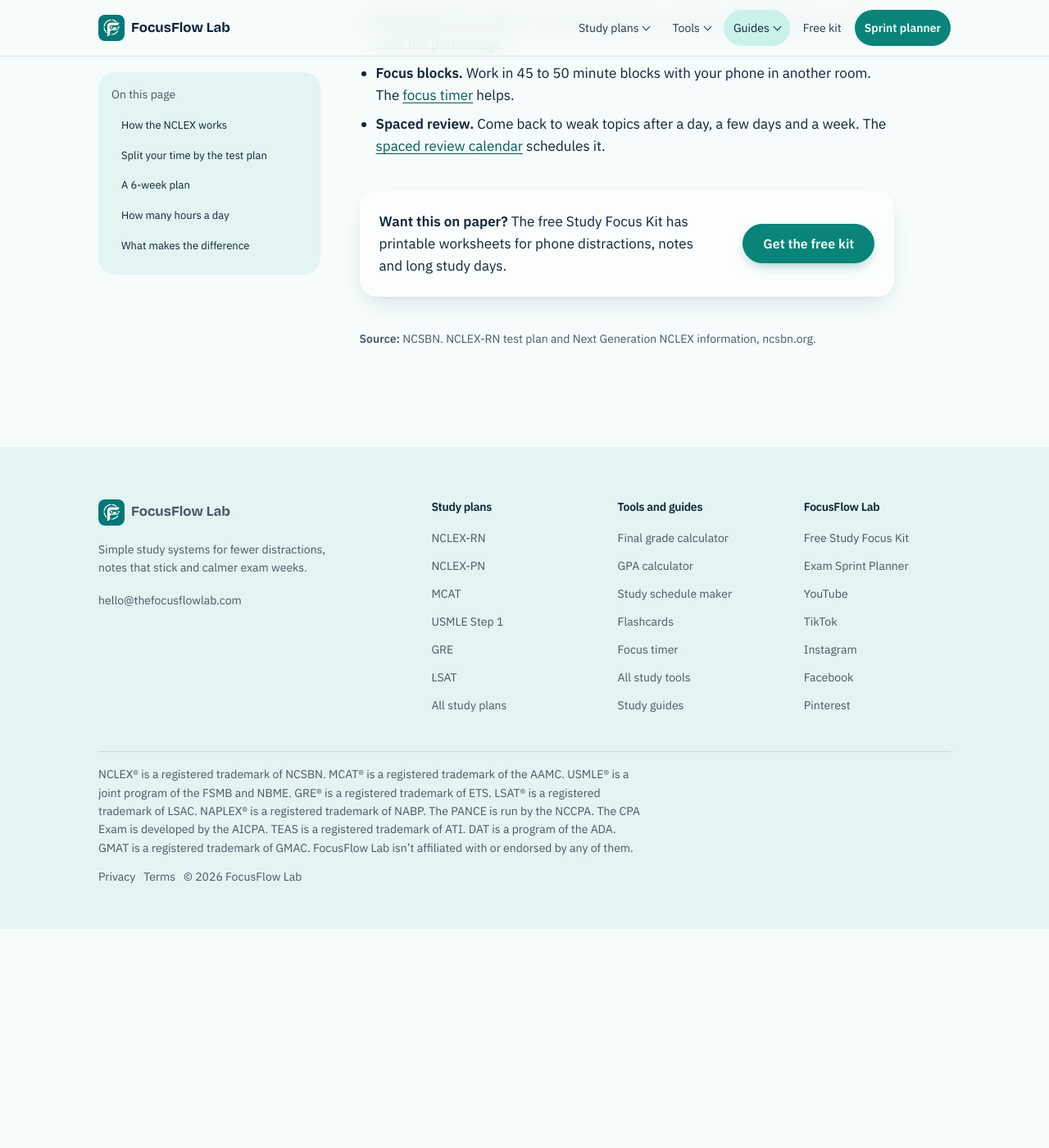
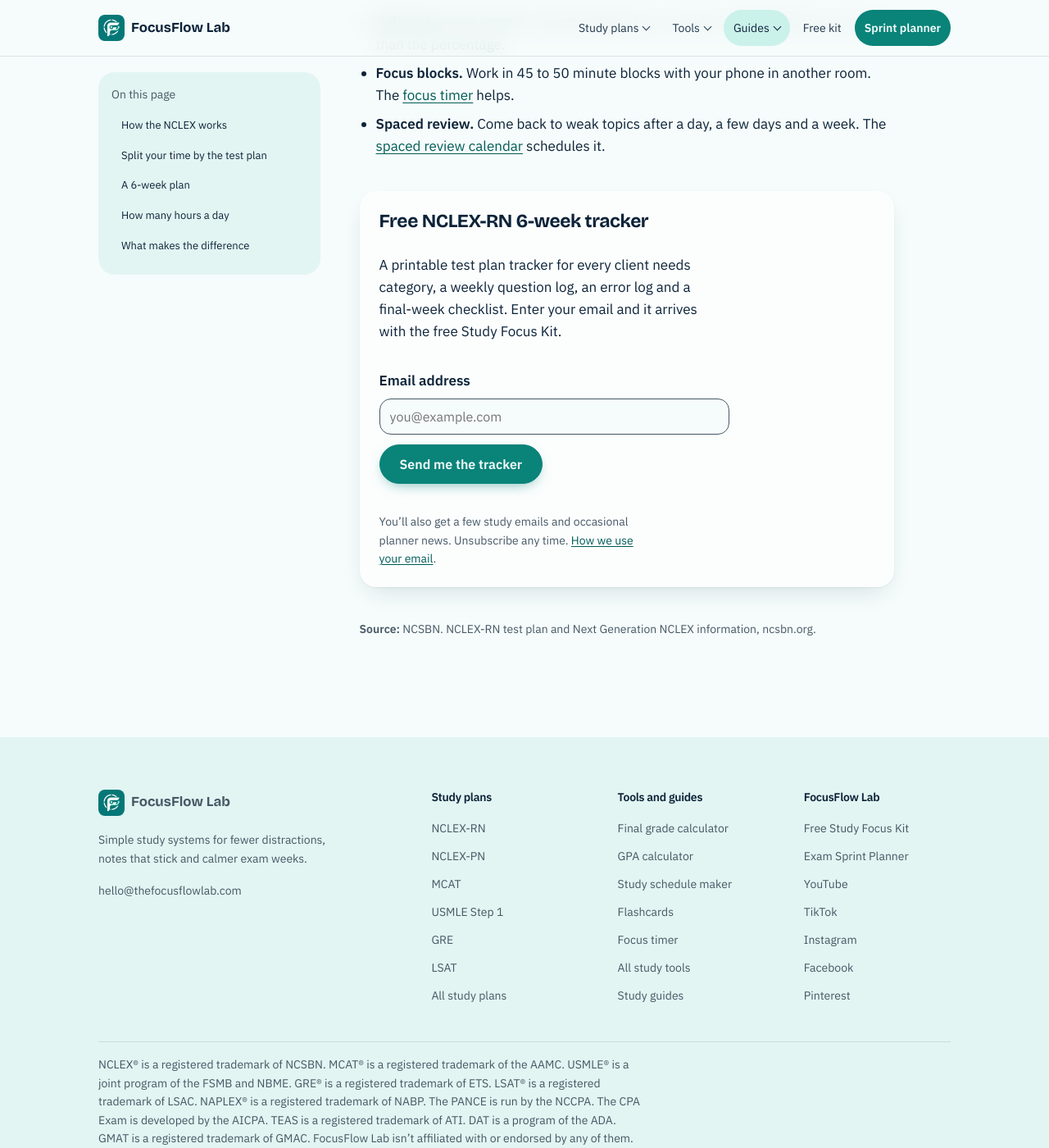
Before and after one commit to focusflowlab/focusflowlab.github.io, a Jekyll site: the page guides/how-to-study-for-the-nclex/index.html, which Jekyll copies as it is, in a window 1280 px wide and 1400 px high, scrolled down 1627 px. Shown: the whole window at 82% size. Built offline with Jekyll 4.4.1, drawn with Linux system fonts in a browser that asks for light colours; before the commit the page ends 2760 px from its top, so only the background shows below that.

Commit message:
Free NCLEX-RN 6-week tracker signup on the NCLEX plan and guide pages
Co-Authored-By: Claude Opus 5.5 <noreply@anthropic.com>

```diff
--- a/assets/site.css
+++ b/assets/site.css
@@ -576,3 +576,6 @@ body.embed { background: var(--color-paper); }
 .embed-main { padding: var(--space-md); max-width: 640px; margin: 0 auto; }
 .embed-main .sheet { margin: 0; }
 .embed-credit { margin: var(--space-sm) 0 0; font-size: var(--text-sm); color: var(--color-muted); text-align: center; }
+.tracker-offer { margin-block: var(--space-xl); }
+.tracker-title { font-size: var(--text-title); margin: 0 0 var(--space-xs); }
+.tracker-offer .kit-form { margin-top: var(--space-md); }
--- a/guides/how-to-study-for-the-nclex/index.html
+++ b/guides/how-to-study-for-the-nclex/index.html
@@ -240,9 +240,21 @@
 <li><strong>Spaced review.</strong> Come back to weak topics after a day, a few days and a week. The <a href="/tools/spaced-review/">spaced review calendar</a> schedules it.</li>
 </ul>
 
-        <aside class="sheet guide-kit" aria-label="Free Study Focus Kit">
-          <p><strong>Want this on paper?</strong> The free Study Focus Kit has printable worksheets for phone distractions, notes and long study days.</p>
-          <a class="btn" href="/#free-kit">Get the free kit</a>
+        <aside class="sheet guide-kit tracker-offer" aria-label="Free NCLEX tracker">
+          <h2 class="tracker-title">Free NCLEX-RN 6-week tracker</h2>
+          <p>A printable test plan tracker for every client needs category, a weekly question log, an error log and a final-week checklist. Enter your email and it arrives with the free Study Focus Kit.</p>
+          <form class="kit-form" id="kit-form" action="https://assets.mailerlite.com/jsonp/2740917/forms/202322886786024656/subscribe" method="post" novalidate>
+            <label for="kit-email">Email address</label>
+            <div class="kit-row">
+              <input type="email" id="kit-email" name="fields[email]" autocomplete="email" required placeholder="you@example.com" aria-describedby="kit-status">
+              <button class="btn" type="submit">Send me the tracker</button>
+            </div>
+            <div class="kit-trap" aria-hidden="true"><label for="kit-website">Leave this empty</label><input type="text" id="kit-website" name="website" tabindex="-1" autocomplete="off"></div>
+            <input type="hidden" name="ml-submit" value="1">
+            <input type="hidden" name="anticsrf" value="true">
+            <p class="kit-status" id="kit-status" role="status" aria-live="polite"></p>
+          </form>
+          <p class="form-note">You’ll also get a few study emails and occasional planner news. Unsubscribe any time. <a href="/privacy.html#focusflow-lab-email-list-and-shop">How we use your email</a>.</p>
         </aside>
         <p class="refs"><strong>Source:</strong> NCSBN. NCLEX-RN test plan and Next Generation NCLEX information, ncsbn.org.</p>
         </article>
```
Also changed, not shown: _tools/common.py (+17 -0 lines), _tools/guides.py (+9 -6 lines), study-plan/nclex/index.html (+17 -0 lines).
